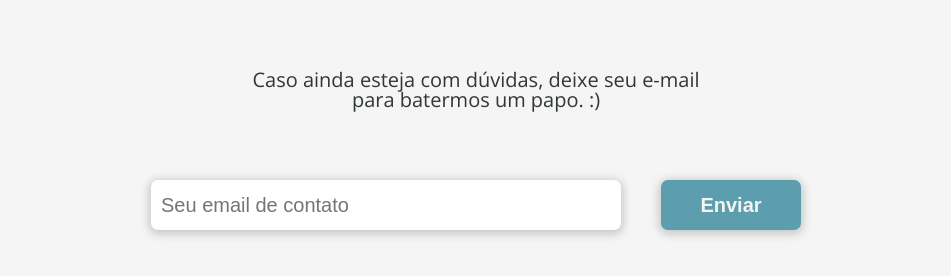
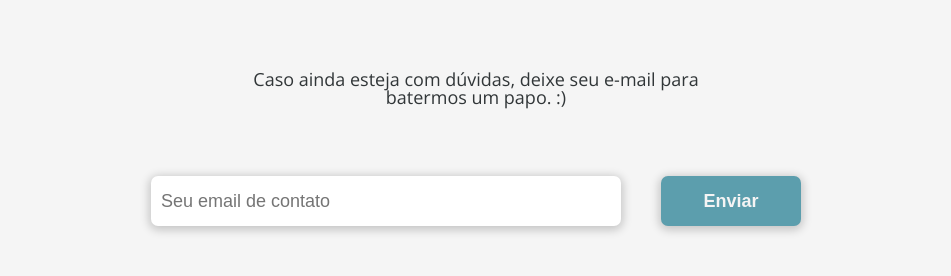
Before and after one commit to hex-g/hive-lp, a Next.js app: page / in a window 1280 px wide. Shown: the part 1473-1749 px from the top of the page, without its empty margins (164-1115 px from the left). Built offline with nearby package versions, Linux system fonts and the light colour scheme.

Commit message:
Change font-size to 18px at the fourth section

```diff
--- a/components/FourthSection/FourthSection.style.js
+++ b/components/FourthSection/FourthSection.style.js
@@ -13,21 +13,21 @@ background-color: #F5F5F5;
 export const Description = styled.p`
   text-align: center;
   width: 450px;
-  font-size: 20px;
+  font-size: 18px;
   margin: 50px 0 0 0;
 `
 
 export const Container = styled.div`
   text-align: center;
   width: 700px;
-  font-size: 20px;
+  font-size: 18px;
   margin: 50px 0 50px 0;
 `
 
 export const TextInput = styled.input`
   text-align: left;
   width: 450px;
-  font-size: 20px;
+  font-size: 18px;
   margin: 20px;
   height: 30px;
   padding: 10px;
@@ -43,7 +43,7 @@ export const Button = styled.button`
   border-radius: 7px;
   box-shadow: ${props => props.theme.buttonBoxShadow};
   text-align: center;
-  font-size: 20px;
+  font-size: 18px;
   margin: 20px;
   background: ${props => props.theme.hippieBlue};
   color: ${props => props.theme.wildSand};
```
Also changed, not shown: 1 other file (tests, documents, lock files or other folders).
